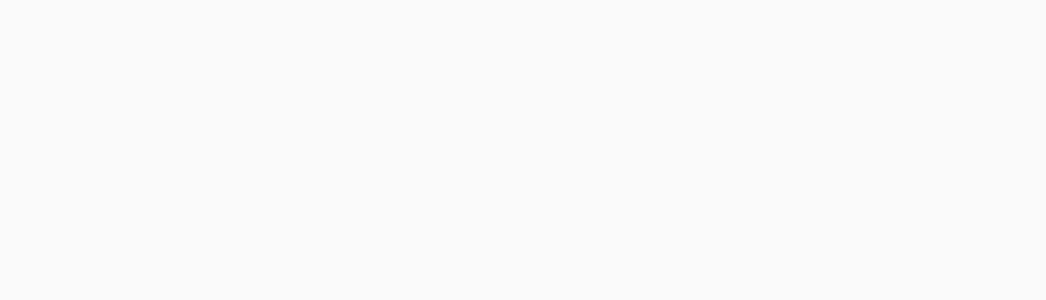
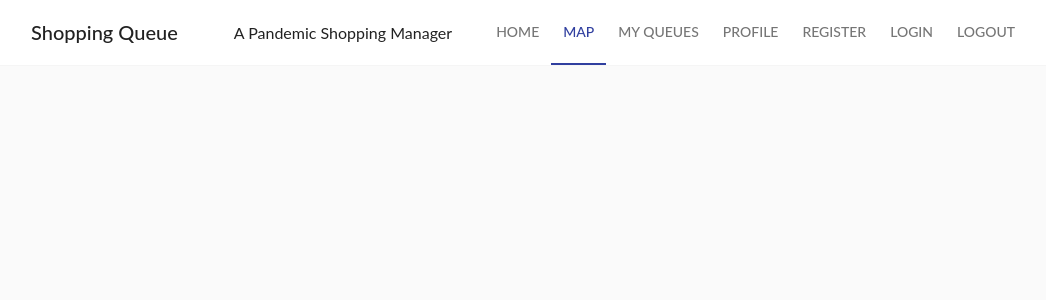
Before and after one commit to larryworm1127/Shopping-Queue, a React (Create React App) app: page /map in a window 1280 px wide. Shown: the top 300 px of the page, without its empty margins (3-1049 px from the left). Built offline with nearby package versions, Linux system fonts and the light colour scheme.

Commit message:
removed margins on side

```diff
--- a/src/App.css
+++ b/src/App.css
@@ -8,7 +8,5 @@ html {
 body {
   color: darkslategrey;
   background-color: #fafafa;
-  margin-left: 40px;
-  margin-right: 40px;
   font-family: "Helvetica Neue", Helvetica, sans-serif;
 }
--- a/src/components/Map/map.js
+++ b/src/components/Map/map.js
@@ -1,14 +1,23 @@
 import React from 'react';
+import NavBar from '../Nav/navbar';
+import { withRouter } from 'react-router-dom';
+import CssBaseline from '@material-ui/core/CssBaseline';
 
 
 class Map extends React.Component {
 
   render() {
+    const {
+      location
+    } = this.props;
+
     return (
-      <div>
-
-      </div>
+      <React.Fragment>
+        <NavBar currentPath={location.pathname}/>
+        <CssBaseline/>
+      </React.Fragment>
     );
   }
 }
-export default Map;
+
+export default withRouter(Map);
```
